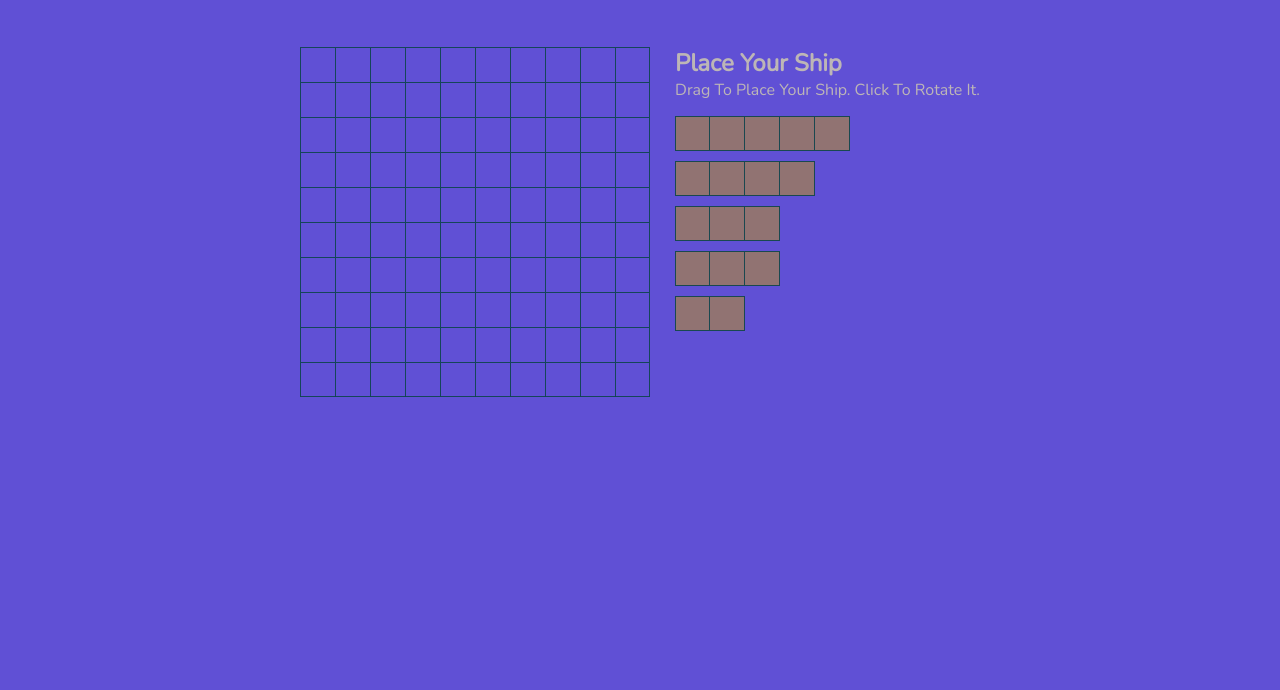
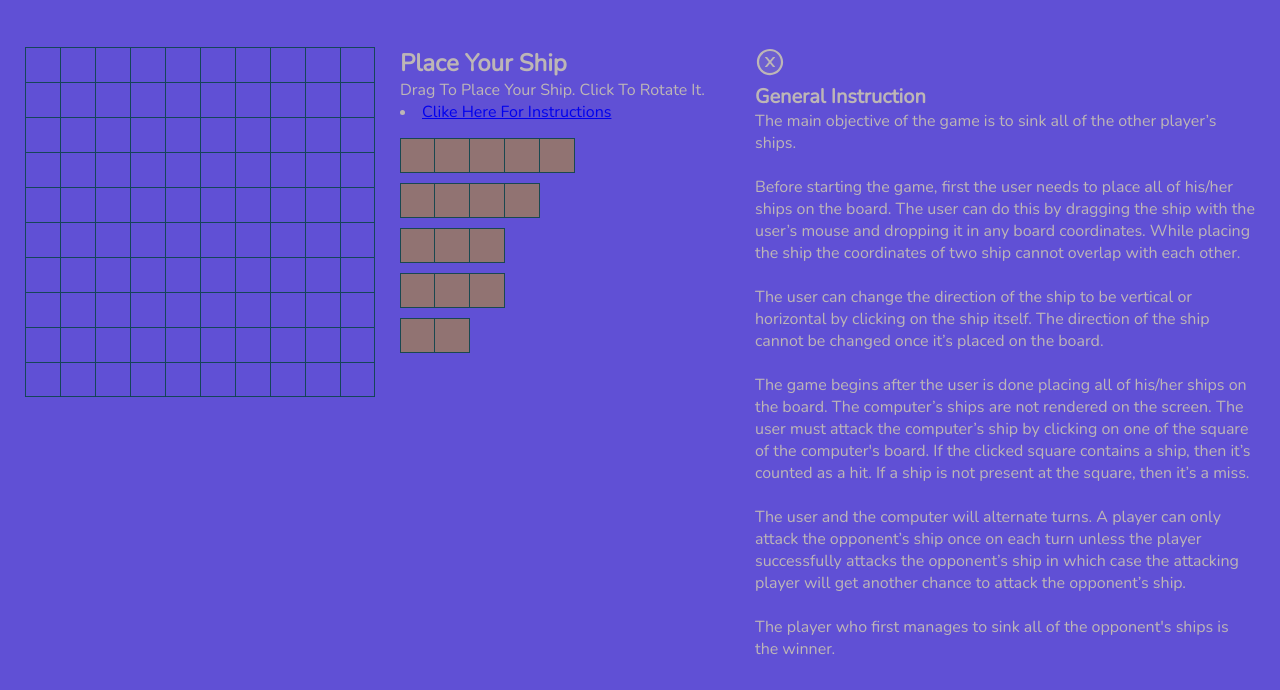
Before and after one commit to Bikesh78/battleship, a plain HTML site: page index.html in a window 1280 px wide. Shown: the part 110-800 px from the top of the page. Drawn offline with nearby package versions, Linux system fonts and the light colour scheme.

Commit message:
Add game instruction

```diff
--- a/index.html
+++ b/index.html
@@ -17,14 +17,15 @@
         <h1>Battleship</h1>
     </header>
     <main>
+        <h4 class="turn-info"></h4>
         <div class="board-container">
             <div class="boards">
                 <div class="board-1"></div>
-                <h4>Your Board</h4>
+                <h5>Your Board</h5>
             </div>
             <div class="boards">
                 <div class="board-2"></div>
-                <h4>Computer's Board</h4>
+                <h5>Computer's Board</h5>
             </div>
         </div>
         <div class="winner-message">
@@ -36,6 +37,7 @@
             <div class="ship-container">
                 <h2>Place Your Ship</h2>
                 <p>Drag To Place Your Ship. Click To Rotate It.</p>
+                <li><a href="javascript:void(0)" class="instruction-button">Clike Here For Instructions</a></li>
                 <div class="ships">
                     <div class="carrier-draggable ship" draggable="true">
                         <div class="carrier"></div>
@@ -66,6 +68,51 @@
                     </div>
                 </div>
             </div>
+            <div class="overlay"></div>
+            <div class="game-instructions">
+                <div class="close-icon">
+                    <svg xmlns="http://www.w3.org/2000/svg" aria-hidden="true" role="img" width="30" height="30"
+                        preserveAspectRatio="xMidYMid meet" viewBox="0 0 1024 1024">
+                        <path fill="#bdb6b6"
+                            d="M512 64C264.6 64 64 264.6 64 512s200.6 448 448 448s448-200.6 448-448S759.4 64 512 64zm0 820c-205.4 0-372-166.6-372-372s166.6-372 372-372s372 166.6 372 372s-166.6 372-372 372z" />
+                        <path fill="#bdb6b6" fill-opacity=".15"
+                            d="M512 140c-205.4 0-372 166.6-372 372s166.6 372 372 372s372-166.6 372-372s-166.6-372-372-372zm171.8 527.1c1.2 1.5 1.9 3.3 1.9 5.2c0 4.5-3.6 8-8 8l-66-.3l-99.3-118.4l-99.3 118.5l-66.1.3c-4.4 0-8-3.6-8-8c0-1.9.7-3.7 1.9-5.2L471 512.3l-130.1-155a8.32 8.32 0 0 1-1.9-5.2c0-4.5 3.6-8 8-8l66.1.3l99.3 118.4l99.4-118.5l66-.3c4.4 0 8 3.6 8 8c0 1.9-.6 3.8-1.8 5.2l-130.1 155l129.9 154.9z" />
+                        <path fill="#bdb6b6"
+                            d="M685.8 352c0-4.4-3.6-8-8-8l-66 .3l-99.4 118.5l-99.3-118.4l-66.1-.3c-4.4 0-8 3.5-8 8c0 1.9.7 3.7 1.9 5.2l130.1 155l-130.1 154.9a8.32 8.32 0 0 0-1.9 5.2c0 4.4 3.6 8 8 8l66.1-.3l99.3-118.5L611.7 680l66 .3c4.4 0 8-3.5 8-8c0-1.9-.7-3.7-1.9-5.2L553.9 512.2l130.1-155c1.2-1.4 1.8-3.3 1.8-5.2z" />
+                    </svg>
+                </div>
+                <div class="text">
+                    <h4>General Instruction</h4>
+                    <p>
+                </div>The main objective of the game is to sink all of the other player’s ships. <br><br>
+
+                Before starting the game, first the user needs to place all of his/her ships on the board. The user
+                can do this by
+                dragging the ship with the user’s mouse and dropping it in any board coordinates. While placing the
+                ship the coordinates
+                of two ship cannot overlap with each other. <br><br>
+
+                The user can change the direction of the ship to be vertical or horizontal by clicking on the ship
+                itself. The direction
+                of the ship cannot be changed once it’s placed on the board. <br><br>
+
+                The game begins after the user is done placing all of his/her ships on the board. The computer’s
+                ships
+                are not rendered on the
+                screen. The user must attack the computer’s ship by clicking on one of the square of the computer's
+                board. If
+                the clicked square
+                contains a ship, then it’s counted as a hit. If a ship is not present at the square, then it’s a
+                miss. <br><br>
+
+                The user and the computer will alternate turns. A player can only attack the opponent’s ship once on
+                each turn unless
+                the player successfully attacks the opponent’s ship in which case the attacking player will get
+                another chance to attack
+                the opponent’s ship. <br><br>
+
+                The player who first manages to sink all of the opponent's ships is the winner.</p>
+            </div>
         </div>
     </main>
     <script src="bundle.js"></script>
```
